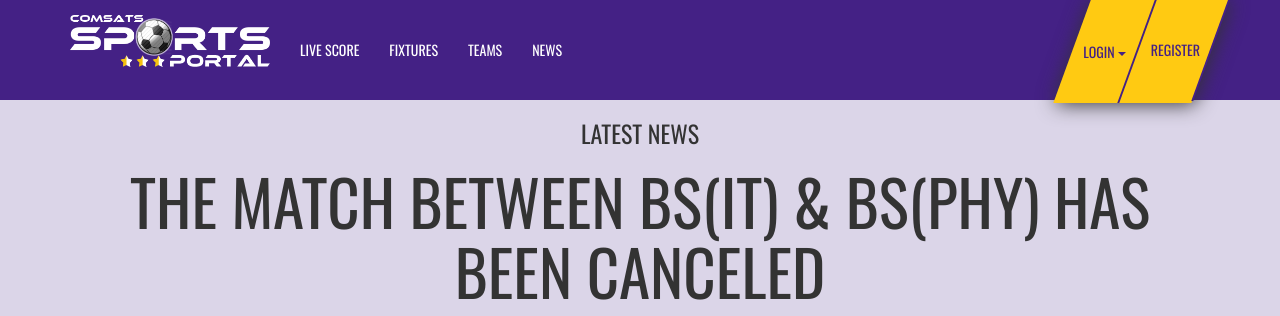
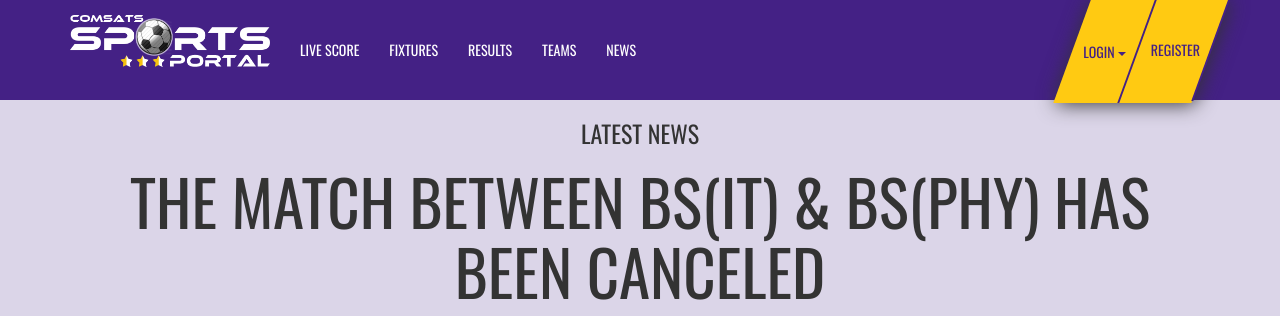
Before and after one commit to Juni4567/SportPortal, a PHP site: page /index.php in a window 1280 px wide. Shown: the top 316 px of the page. Run offline with PHP 8.4, Linux system fonts and the light colour scheme; data that the repository does not hold is empty.

Commit message:
Add an separated page for results in header

```diff
--- a/layout/header.php
+++ b/layout/header.php
@@ -65,6 +65,7 @@
 					<ul class="nav navbar-nav sp-nav">
 						<li id="scores"><a href="scores.php">LIVE SCORE</a></li>
                         <li id="fixtures"><a href="fixtures.php">FIXTURES</a></li>
+                        <li id="results"><a href="results.php">RESULTS</a></li>
                         <li id="dept"><a href="departments.php">TEAMS</a></li>
 						<li id="news"><a href="news.php">NEWS</a></li>
 					</ul>
```
